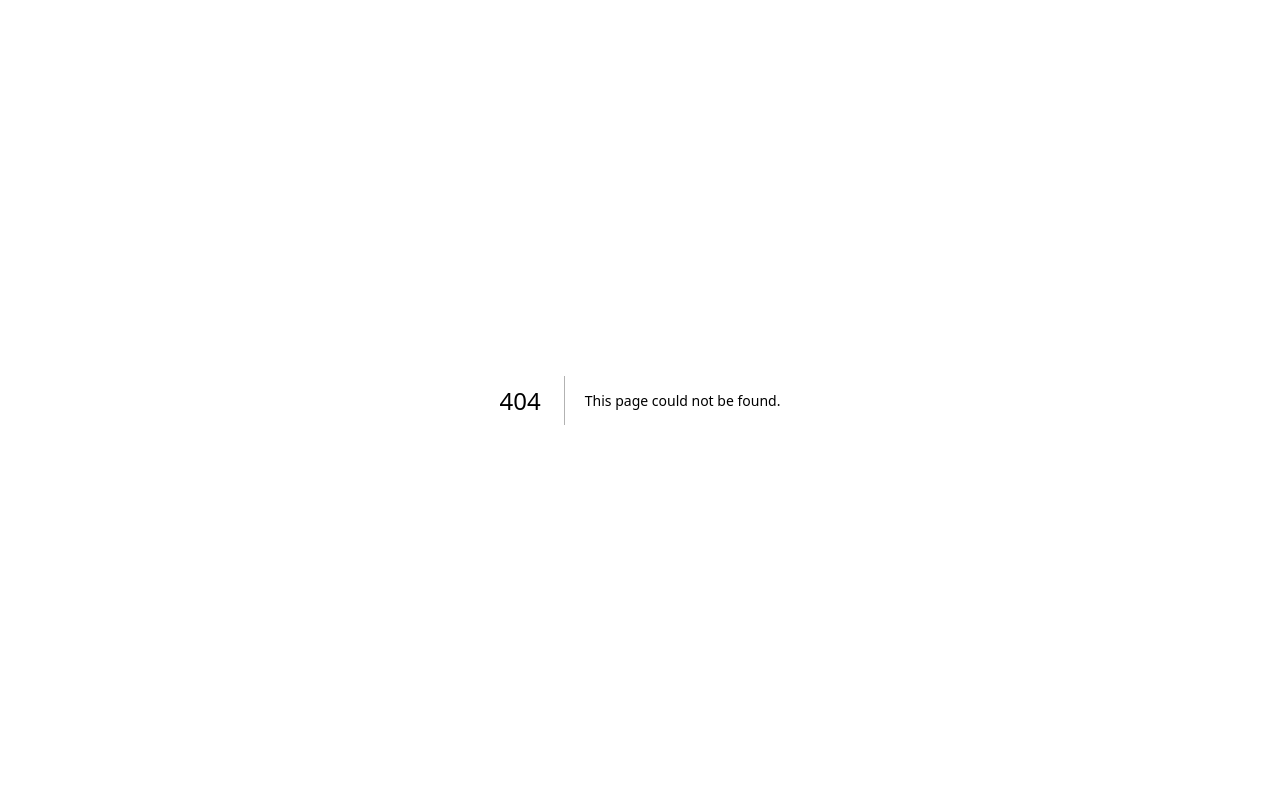
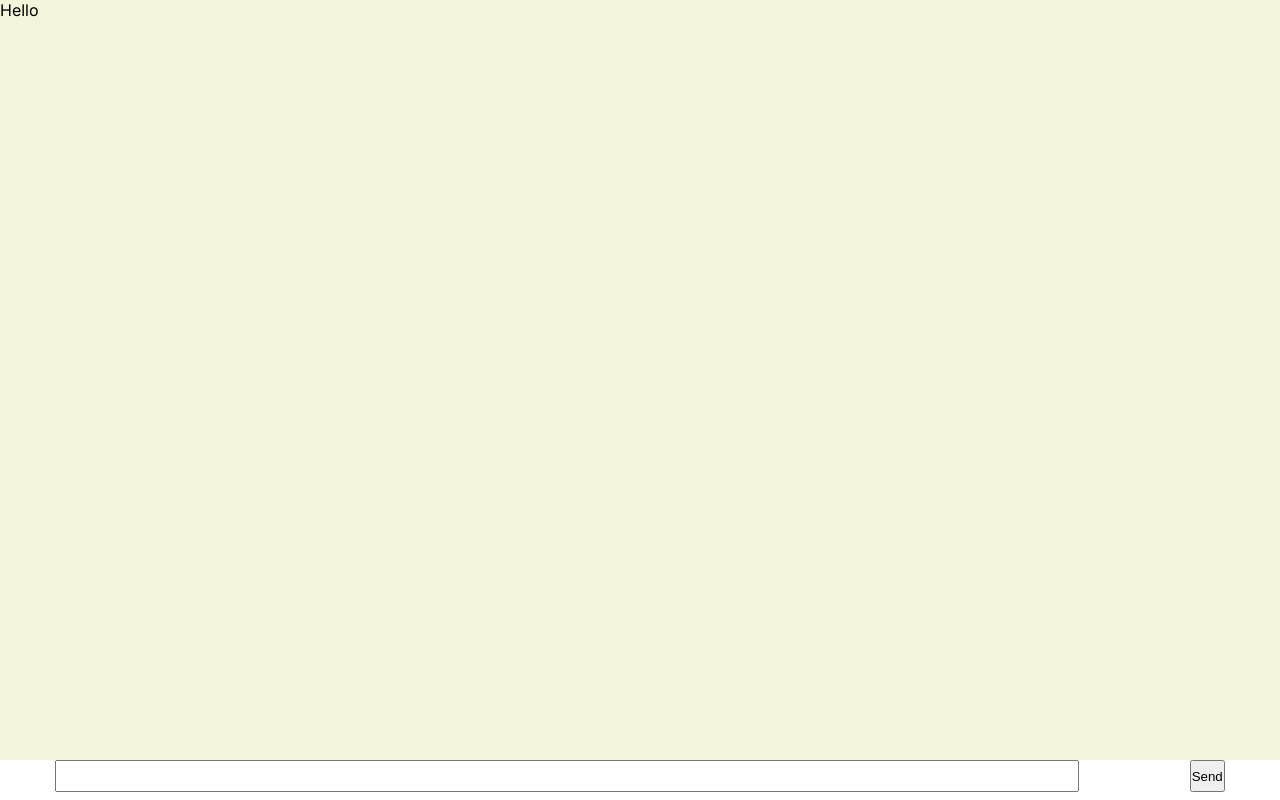
Before and after one commit to Fengyzh/Odyssey, a Next.js app in the folder Client/gather-client/: page /Chat in a window 1280 px wide. Before the commit this address had no page. Built offline with nearby package versions, Linux system fonts and the light colour scheme.

Commit message:
chat page proto

```diff
--- /dev/null
+++ b/Client/gather-client/app/Chat/chat.css
@@ -0,0 +1,25 @@
+.chat-page{
+    height: 100%;
+    width: 100%;
+
+}
+
+.chat-box{
+    background-color: beige;
+    width: 100%;
+    height: 95%;
+}
+
+.chat-input {
+    width: 80%;
+    height: 2rem;
+}
+
+.chat-send {
+
+}
+
+.chatbox-cont {
+    display: flex;
+    justify-content: space-around;
+}
--- /dev/null
+++ b/Client/gather-client/app/Chat/page.tsx
@@ -0,0 +1,17 @@
+import React from 'react'
+import './chat.css'
+
+export default function page() {
+  return (
+    <div className='chat-page'>
+
+      <div className='chat-box'> Hello </div>
+
+      <div className='chatbox-cont'>
+        <input className='chat-input' type='text'></input>
+        <button className='chat-send'>Send</button>
+      </div>
+
+    </div>
+  )
+}
--- a/Client/gather-client/app/globals.css
+++ b/Client/gather-client/app/globals.css
@@ -1,77 +1,11 @@
 :root {
-  --max-width: 1100px;
-  --border-radius: 12px;
+
   --font-mono: ui-monospace, Menlo, Monaco, "Cascadia Mono", "Segoe UI Mono",
     "Roboto Mono", "Oxygen Mono", "Ubuntu Monospace", "Source Code Pro",
     "Fira Mono", "Droid Sans Mono", "Courier New", monospace;
 
-  --foreground-rgb: 0, 0, 0;
-  --background-start-rgb: 214, 219, 220;
-  --background-end-rgb: 255, 255, 255;
-
-  --primary-glow: conic-gradient(
-    from 180deg at 50% 50%,
-    #16abff33 0deg,
-    #0885ff33 55deg,
-    #54d6ff33 120deg,
-    #0071ff33 160deg,
-    transparent 360deg
-  );
-  --secondary-glow: radial-gradient(
-    rgba(255, 255, 255, 1),
-    rgba(255, 255, 255, 0)
-  );
-
-  --tile-start-rgb: 239, 245, 249;
-  --tile-end-rgb: 228, 232, 233;
-  --tile-border: conic-gradient(
-    #00000080,
-    #00000040,
-    #00000030,
-    #00000020,
-    #00000010,
-    #00000010,
-    #00000080
-  );
-
-  --callout-rgb: 238, 240, 241;
-  --callout-border-rgb: 172, 175, 176;
-  --card-rgb: 180, 185, 188;
-  --card-border-rgb: 131, 134, 135;
 }
 
-@media (prefers-color-scheme: dark) {
-  :root {
-    --foreground-rgb: 255, 255, 255;
-    --background-start-rgb: 0, 0, 0;
-    --background-end-rgb: 0, 0, 0;
-
-    --primary-glow: radial-gradient(rgba(1, 65, 255, 0.4), rgba(1, 65, 255, 0));
-    --secondary-glow: linear-gradient(
-      to bottom right,
-      rgba(1, 65, 255, 0),
-      rgba(1, 65, 255, 0),
-      rgba(1, 65, 255, 0.3)
-    );
-
-    --tile-start-rgb: 2, 13, 46;
-    --tile-end-rgb: 2, 5, 19;
-    --tile-border: conic-gradient(
-      #ffffff80,
-      #ffffff40,
-      #ffffff30,
-      #ffffff20,
-      #ffffff10,
-      #ffffff10,
-      #ffffff80
-    );
-
-    --callout-rgb: 20, 20, 20;
-    --callout-border-rgb: 108, 108, 108;
-    --card-rgb: 100, 100, 100;
-    --card-border-rgb: 200, 200, 200;
-  }
-}
 
 * {
   box-sizing: border-box;
@@ -82,26 +16,17 @@
 html,
 body {
   max-width: 100vw;
+  height: 100vh;
+  max-height: 100vh;
   overflow-x: hidden;
 }
 
 body {
-  color: rgb(var(--foreground-rgb));
-  background: linear-gradient(
-      to bottom,
-      transparent,
-      rgb(var(--background-end-rgb))
-    )
-    rgb(var(--background-start-rgb));
+  color:black;
+  background-color:white;
 }
 
 a {
   color: inherit;
   text-decoration: none;
 }
-
-@media (prefers-color-scheme: dark) {
-  html {
-    color-scheme: dark;
-  }
-}
```
Also changed, not shown: Client/gather-client/app/page.tsx (+5 -89 lines).
